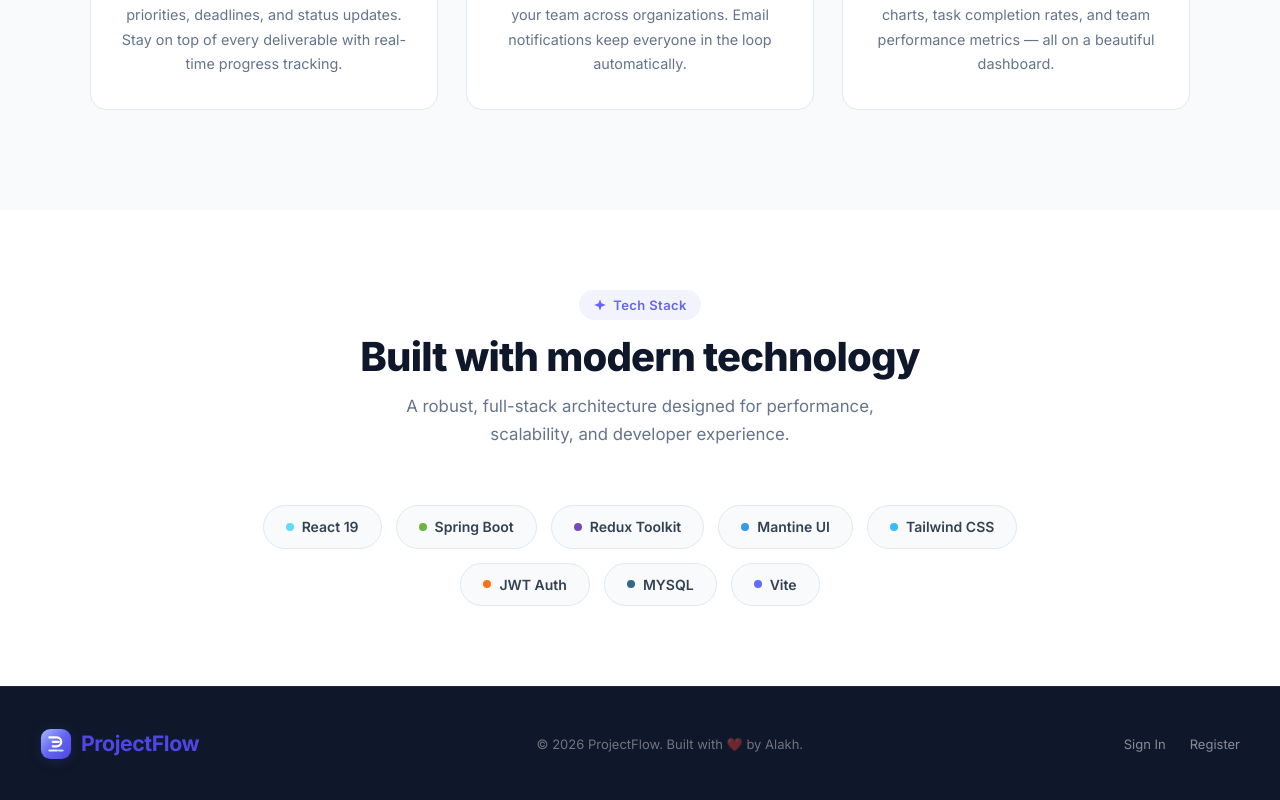
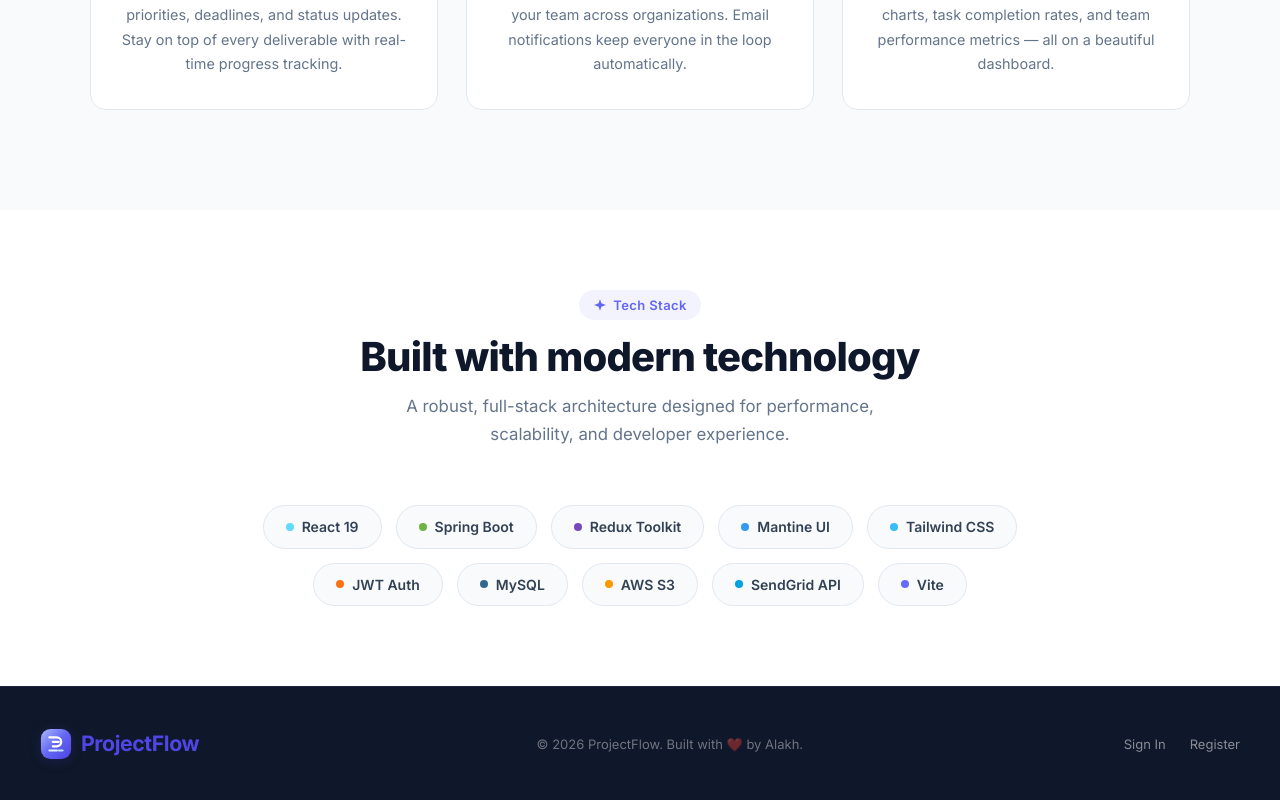
Before and after one commit to alakhagarwal/projectflow, a React app in the folder frontend/: page / in a window 1280 px wide. Shown: the part 1708-2508 px from the top of the page. Built offline with nearby package versions, Linux system fonts and the light colour scheme; no server answers; the HTML template or start-up script is replaced by a standard one.

Commit message:
cleaned application.p and improved landing page

```diff
--- a/frontend/src/components/LandingPage.jsx
+++ b/frontend/src/components/LandingPage.jsx
@@ -71,7 +71,9 @@ const techStack = [
   { name: "Mantine UI", color: "#339af0" },
   { name: "Tailwind CSS", color: "#38bdf8" },
   { name: "JWT Auth", color: "#f97316" },
-  { name: "MYSQL", color: "#336791" },
+  { name: "MySQL", color: "#336791" },
+  { name: "AWS S3", color: "#ff9900" },
+  { name: "SendGrid API", color: "#00a1e0" },
   { name: "Vite", color: "#646cff" },
 ];
 
```
Also changed, not shown: 1 other file (tests, documents, lock files or other folders).
